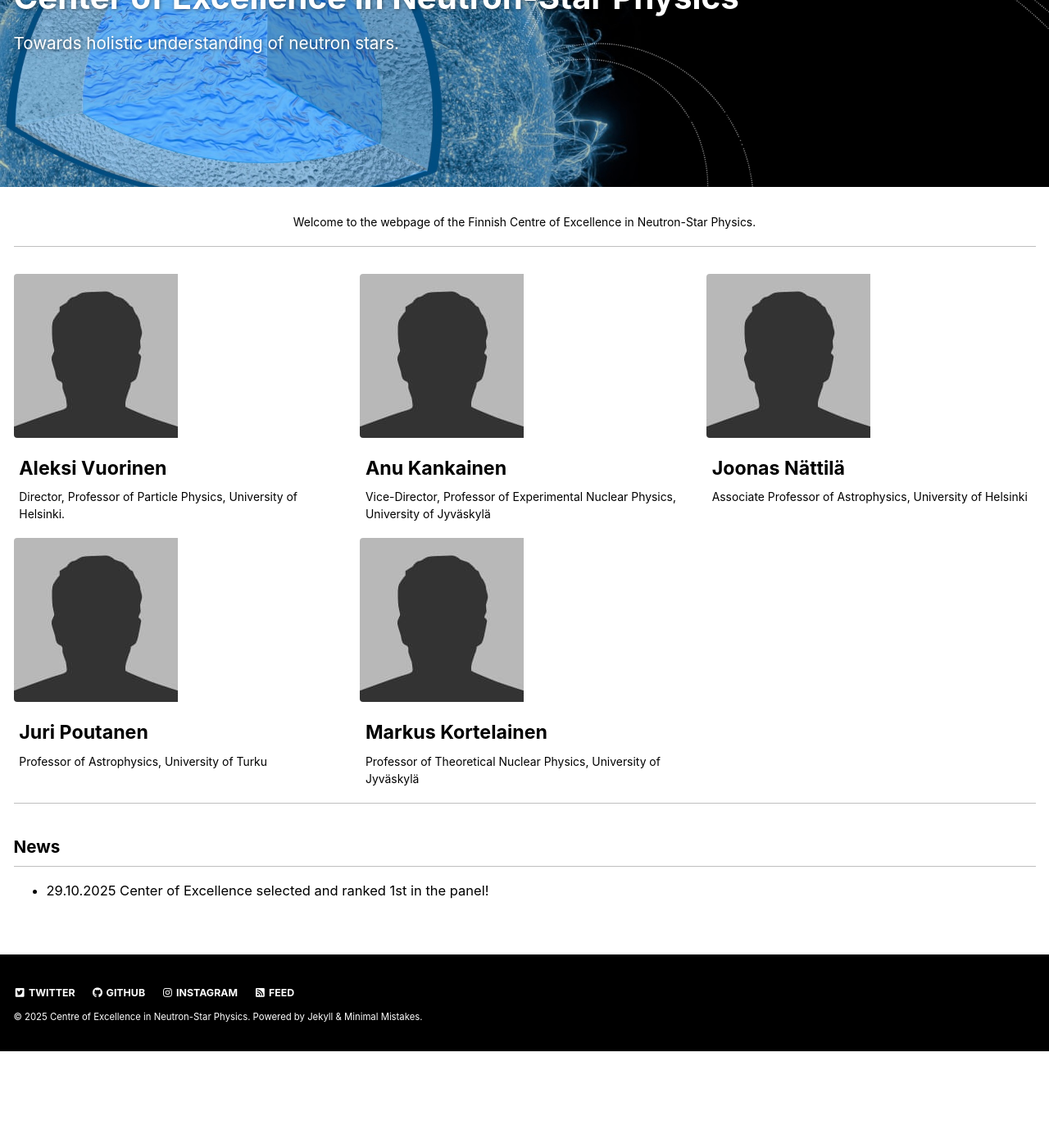
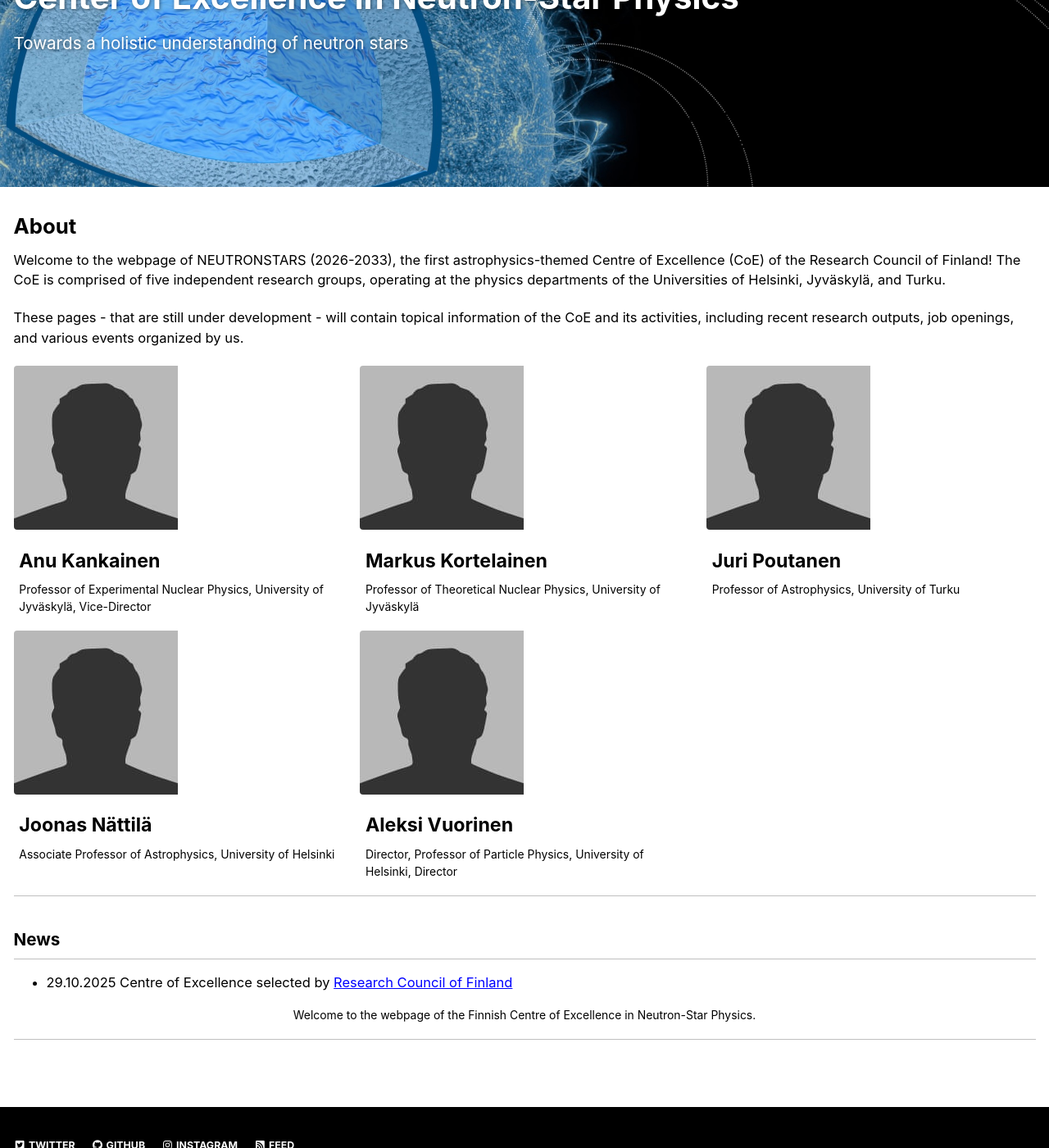
Before and after one commit to MiroPalmu/coe-website, a Jekyll site: the page built from index.md, in a window 1280 px wide and 1400 px high, scrolled down 233 px. Shown: the whole window at 82% size. Built offline with Jekyll 4.4.1, drawn with Linux system fonts in a browser that asks for light colours; cached includes are drawn as plain includes; before the commit the page ends 1515 px from its top, so only the background shows below that.

Commit message:
more text

```diff
--- a/index.md
+++ b/index.md
@@ -7,34 +7,40 @@ sidebar:
   nav: "general"
 header:
   overlay_image: /assets/images/fig_banner.jpeg
-excerpt: "Towards holistic understanding of neutron stars."
+excerpt: "Towards a holistic understanding of neutron stars"
 entries_layout: grid
 intro:
   - excerpt: 'Welcome to the webpage of the Finnish Centre of Excellence in Neutron-Star Physics.'
 feature_row:
   - image_path: assets/images/bio-photo.jpg
-    title: "Aleksi Vuorinen"
-    excerpt: "Director, Professor of Particle Physics, University of Helsinki."
+    title: "Anu Kankainen"
+    excerpt: "Professor of Experimental Nuclear Physics, University of Jyväskylä, Vice-Director"
   - image_path: assets/images/bio-photo.jpg
-    title: "Anu Kankainen"
-    excerpt: "Vice-Director, Professor of Experimental Nuclear Physics, University of Jyväskylä"
+    title: "Markus Kortelainen "
+    excerpt: "Professor of Theoretical Nuclear Physics, University of Jyväskylä"
+  - image_path: assets/images/bio-photo.jpg
+    title: "Juri Poutanen"
+    excerpt: "Professor of Astrophysics, University of Turku"
   - image_path: assets/images/bio-photo.jpg
     title: "Joonas Nättilä"
     excerpt: "Associate Professor of Astrophysics, University of Helsinki"
   - image_path: assets/images/bio-photo.jpg
-    title: "Juri Poutanen"
-    excerpt: "Professor of Astrophysics, University of Turku"
-  - image_path: assets/images/bio-photo.jpg
-    title: "Markus Kortelainen "
-    excerpt: "Professor of Theoretical Nuclear Physics, University of Jyväskylä"
+    title: "Aleksi Vuorinen"
+    excerpt: "Director, Professor of Particle Physics, University of Helsinki, Director"
 ---
+
+# About
+
+
+Welcome to the webpage of NEUTRONSTARS (2026-2033), the first astrophysics-themed Centre of Excellence (CoE) of the Research Council of Finland! The CoE is comprised of five independent research groups, operating at the physics departments of the Universities of Helsinki, Jyväskylä, and Turku.
+
+These pages - that are still under development - will contain topical information of the CoE and its activities, including recent research outputs, job openings, and various events organized by us.
+
+{% include feature_row %}
+
+## News
+
+- 29.10.2025 Centre of Excellence selected by [Research Council of Finland](https://www.aka.fi/en/about-the-rcf/whats-new/press-releases/2025/research-council-of-finland-selects-11-new-centres-of-excellence-in-research/)
 
 
 {% include feature_row id="intro" type="center" %}
-
-{% include feature_row %}
-
-
-## News
-
-- 29.10.2025 Center of Excellence selected and ranked 1st in the panel!
```
